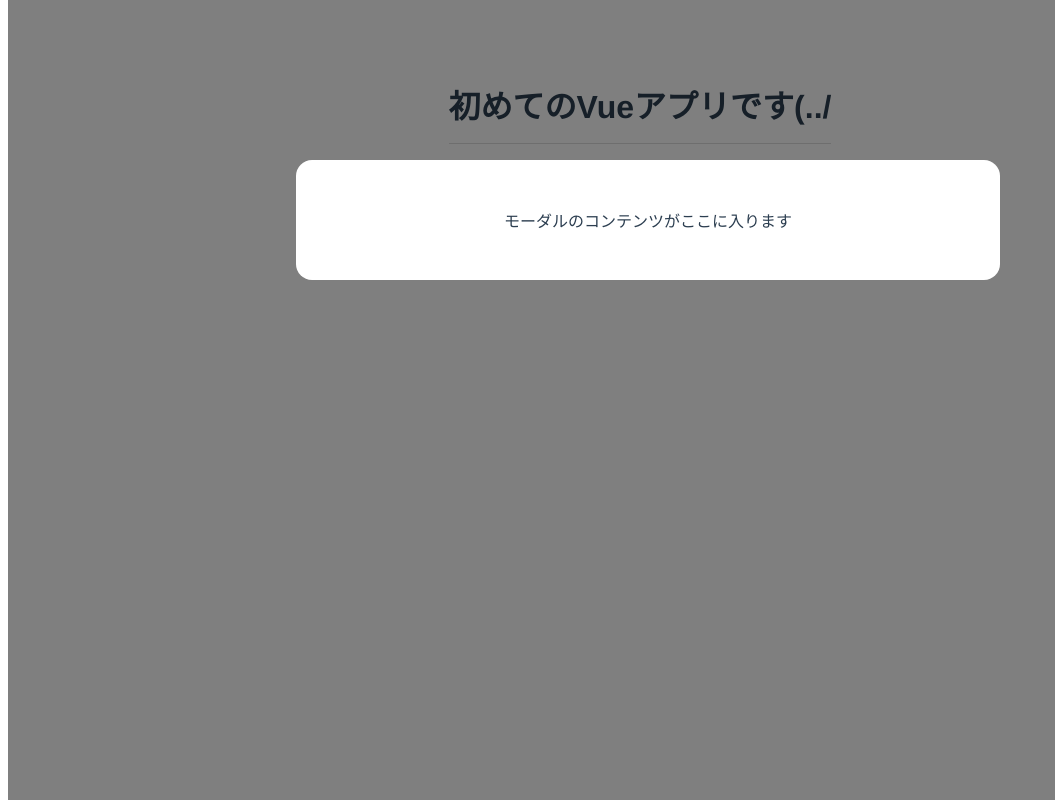
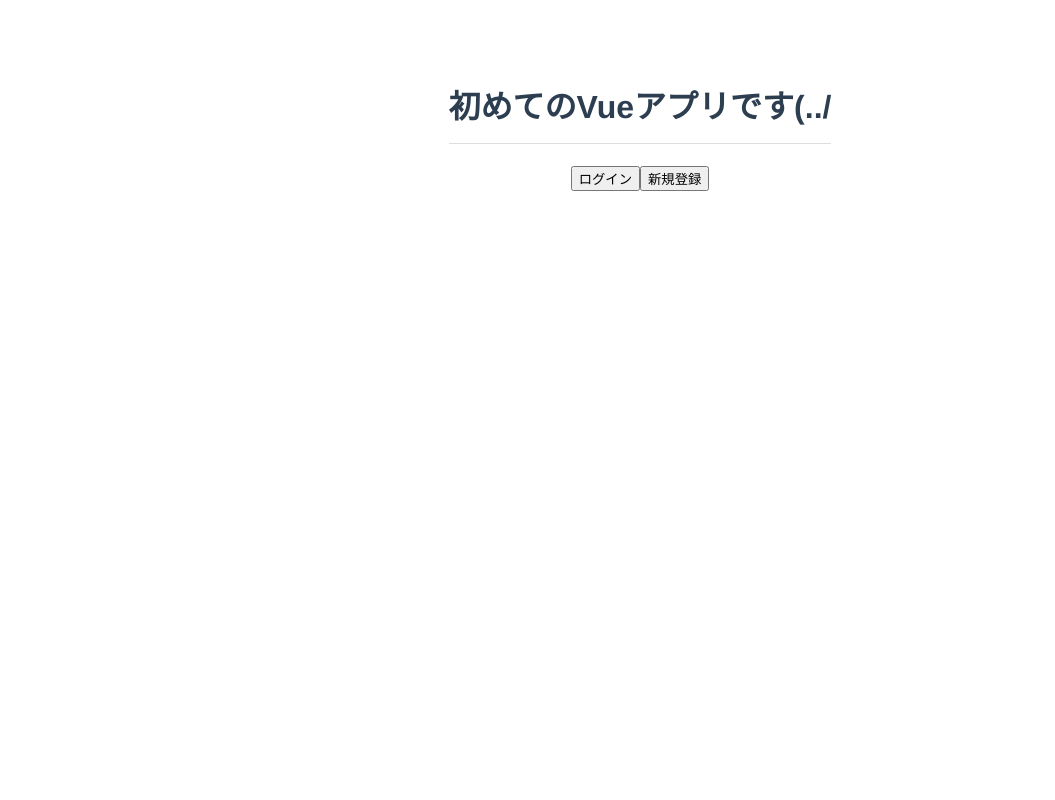
Before and after one commit to yozakurakirei/vue3-modal, a Vue app: page / in a window 1280 px wide. Shown: the whole page, without its empty margins (0-1055 px from the left). Built offline with nearby package versions, Linux system fonts and the light colour scheme.

Commit message:
modal success

```diff
--- a/src/App.vue
+++ b/src/App.vue
@@ -1,21 +1,36 @@
 <template>
   <h1>{{ msg }}</h1>
-  <Modal />
+  <div v-if="showModal">
+    <Modal :title="title" :text="text" theme="sale" @close="toggleModal" />
+    <Signup />
+  </div>
+  <br>
+  <button @click="toggleModal">ログイン</button>
+  <button @click="toggleModal">新規登録</button>
 </template>
 
 <script>
 import Modal from "./components/Modal.vue";
+import Signup from "./components/Signup.vue";
 
 export default {
   name: 'App',
   components: {
-    Modal,
+    Modal, Signup,
   },
   data() {
     return {
+      showModal: false,
       msg: "初めてのVueアプリです(../",
+      title: "modal title",
+      text: "モーダルのコンテンツが入ります",
     }
   },
+  methods: {
+    toggleModal() {
+      this.showModal = !this.showModal
+    }
+  }
 }
 </script>
 
--- a/src/assets/sass/app.scss
+++ b/src/assets/sass/app.scss
@@ -0,0 +1,4 @@
+body {
+  padding: 0;
+  margin: 0;
+}
--- a/src/components/Modal.vue
+++ b/src/components/Modal.vue
@@ -1,10 +1,22 @@
 <template>
-  <div class="backdrop">
-    <div class="modal">
-      <p>モーダルのコンテンツがここに入ります</p>
+  <div class="backdrop" @click="closeModal">
+    <div class="modal" :class="{ sale: theme === 'sale' }">
+      <h1>{{ title }}</h1>
+      <p>{{ text }}</p>
     </div>
   </div>
 </template>
+
+<script>
+export default {
+  props: ["title", "text", "theme"],
+  methods: {
+    closeModal() {
+      this.$emit("close");
+    }
+  }
+}
+</script>
 
 <style lang="scss">
   .backdrop {
@@ -19,6 +31,16 @@
       margin: 10rem auto;
       background: white;
       border-radius: 1rem;
+      h1 {
+        color: #03cfb4
+      }
+    }
+    .sale {
+      background: rgb(199, 31, 65);
+      color: white;
+      h1 {
+        color: #fff;
+      }
     }
   }
 </style>
--- /dev/null
+++ b/src/components/Signup.vue
@@ -0,0 +1,3 @@
+<template>
+  <h1>新規登録</h1>
+</template>
```
